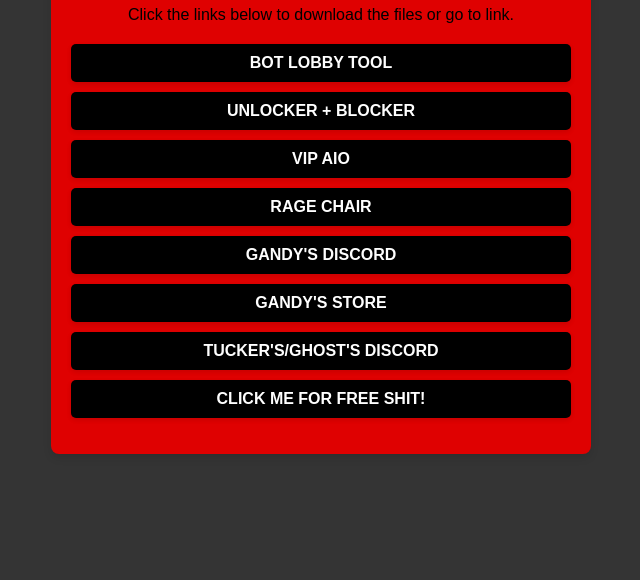
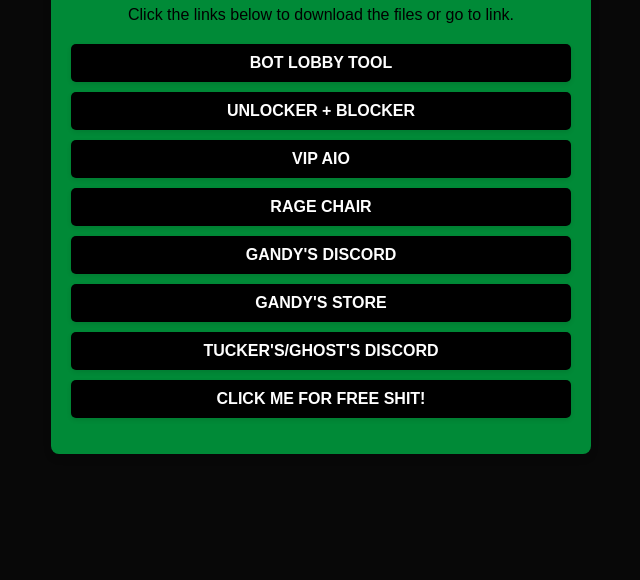
Before and after one commit to Gandy1337/website, a plain HTML site: page index.html in a window 1280 px wide. Shown: the part 220-800 px from the top of the page, without its empty margins (319-959 px from the left). Drawn offline with Linux system fonts and the light colour scheme.

Commit message:
Update index.html

```diff
--- a/index.html
+++ b/index.html
@@ -7,7 +7,7 @@
     <style>
         body {
             font-family: Arial, sans-serif;
-            background-color: #343434;
+            background-color: #080808;
             margin: 0;
             padding: 0;
             display: flex;
@@ -19,7 +19,7 @@
         .container {
             text-align: center;
             padding: 20px;
-            background-color: #DF0101;
+            background-color: #008A37;
             border-radius: 8px;
             box-shadow: 0 4px 8px rgba(0, 0, 0, 0.1);
             max-width: 500px;
```
